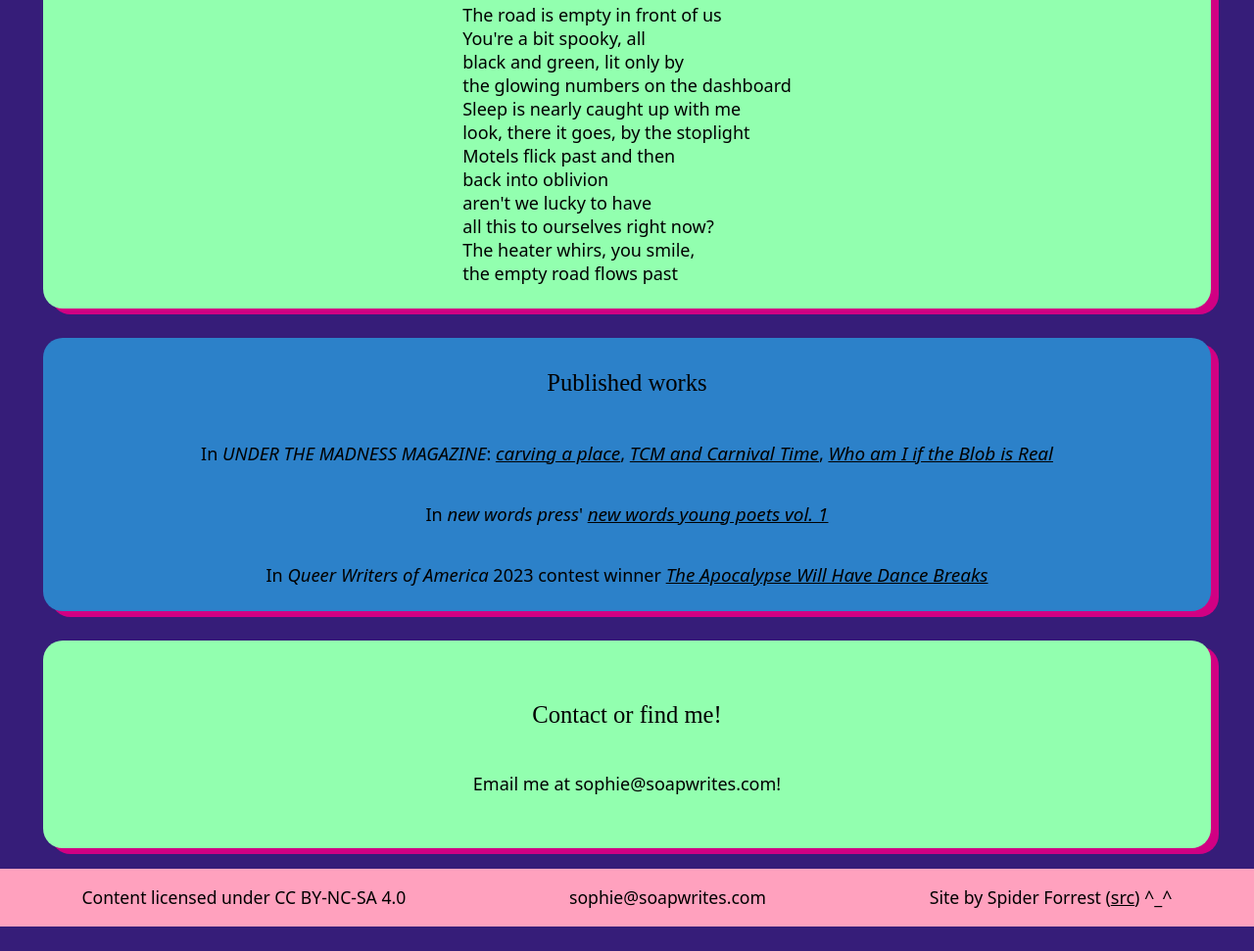
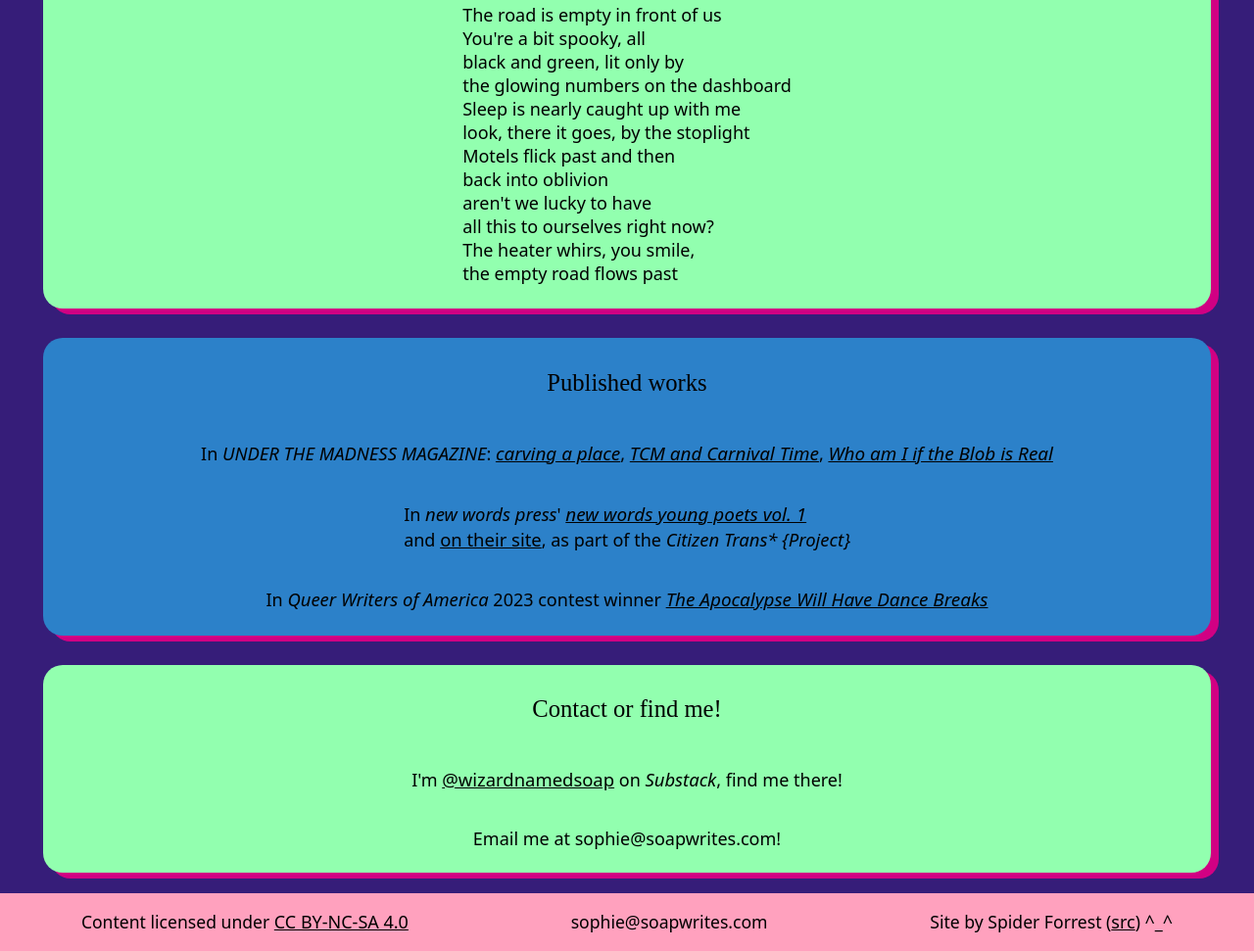
Before and after one commit to spiderforrest/sls-homepage, a plain HTML site: page index.html in a window 1280 px wide. Shown: the part 962-1933 px from the top of the page at 98% size. Before the commit the page ends 1908 px from the top, so only its background shows below. Drawn offline with Linux system fonts and the light colour scheme; a web font is replaced by a local one.

Commit message:
minor content additions and fixed broken licence ref

```diff
--- a/index.html
+++ b/index.html
@@ -42,7 +42,7 @@
         <div>
           <h2>Me!</h2>
           <p>Sophie Lorraine Smith is a poet and author living in Western Washington.
-            They were Kenmore’s first Youth Poet Laureate, the winner of the 2023 Queer Writers of America contest, and their work has been published in Queerbook, Under the Madness Magazine, Good Word Walking, and New Worlds Press- so far.
+            They were Kenmore’s first Youth Poet Laureate, the winner of the 2023 Queer Writers of America contest, and their work has been published in Queerbook, Under the Madness Magazine, Good Word Walking, and <em>new words press</em>- so far.
             Their poetry is comprehensible and accessible to people who don’t read poetry, while still being profound and speaking to complicated emotional experiences.
             They haven’t published any novels yet, but they plan on changing that.
             Their debut poetry collection, “The Freshman Blues,” is releasing in a few months! On a given day, you can find them reading, petting their cats, thinking about bread, making awful puns, and wearing blindingly colorful outfits.
@@ -76,19 +76,21 @@
           <a href="https://www.underthemadnessmagazine.com/post/tcm-and-carnival-time"><em>TCM and Carnival Time</em></a>,
           <a href="https://www.underthemadnessmagazine.com/post/who-am-i-if-the-blob-is-real"><em>Who am I if the Blob is Real</em></a>
         </p>
-        <p>In <em>new words press</em>' <a href="https://store.newwordspress.com/products/new-words-young-poets-vol-1-p663046259"><em>new words young poets vol. 1</em></a></p>
+        <p>In <em>new words press</em>' <a href="https://store.newwordspress.com/products/new-words-young-poets-vol-1-p663046259"><em>new words young poets vol. 1</em></a><br/>
+        and <a href="https://www.newwordspress.com/we-who-have-dragged-the-sun-into-the-sky-by-indigo-smith/">on their site</a>, as part of the <em>Citizen Trans* {Project}</em>
         <p>In <em>Queer Writers of America</em> 2023 contest winner <a href="https://sites.google.com/byramhills.net/queer-writers-of-america/contest/2023-contest-results"><em>The Apocalypse Will Have Dance Breaks</em></a>
         </p>
       </section>
 
       <section class="contact color-b">
         <h2>Contact or find me!</h2>
+        <p>I'm <a href="https://substack.com/@wizardnamedsoap">@wizardnamedsoap</a> on <em>Substack</em>, find me there!</p>
         <p>Email me at sophie@soapwrites.com!</p>
       </section>
     </content>
 
     <footer>
-      <p>Content licensed under CC BY-NC-SA 4.0</p>
+      <p>Content licensed under <a href="https://creativecommons.org/licenses/by-nc-sa/4.0/">CC BY-NC-SA 4.0</a></p>
       <p>sophie@soapwrites.com</p>
       <p title="Get in touch if you'd like a site made!">Site by Spider Forrest (<a href="https://github.com/spiderforrest/sls-homepage">src</a>)
         <span class="qt">^_^</span>
```
Also changed, not shown: poems.html (+1 -1 lines), stories.html (+1 -1 lines).
